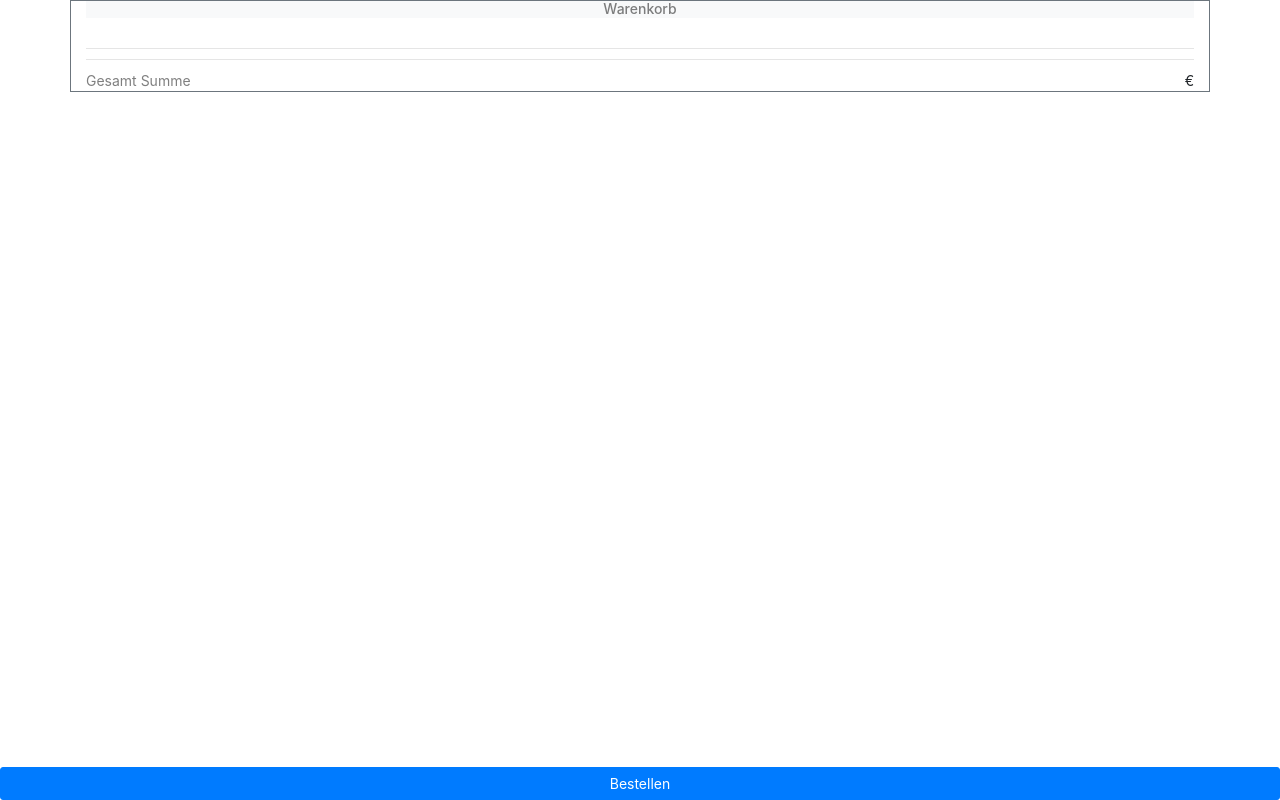
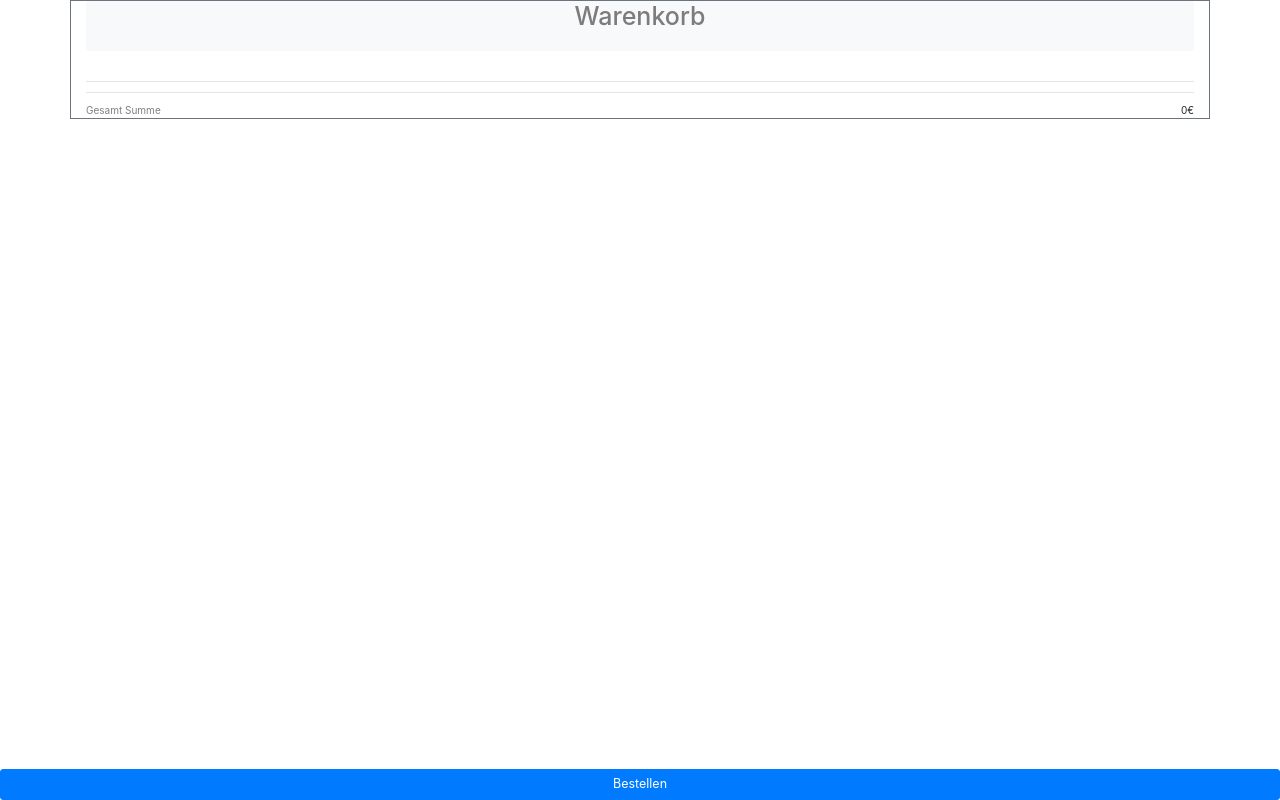
Before and after one commit to tsingh38/websitefrontend, an Angular app: page /cart in a window 1280 px wide. Built offline with nearby package versions, Linux system fonts and the light colour scheme.

Commit message:
shop going good

```diff
--- a/src/app/services/cart.service.ts
+++ b/src/app/services/cart.service.ts
@@ -9,23 +9,24 @@ export class CartService {
 
     order: orderItem[] = [];
     totalOrderPriceEmitter=new Subject<number>();
-    totalOrderPrice=0;
+     totalOrderPrice:number=0;
 
     constructor() {
     }
 
 
     triggerCalculationsInCart(allOrderItems: orderItem[]) {
-         this.totalOrderPrice=0;
+      this.totalOrderPrice=0;
         for (let currentOrderItem of allOrderItems) {
                // Special items are pizza and calzone. THey are dependent upon their size.
         var isItemPizza: boolean = (currentOrderItem.product.productCategory === 'Pizza' || currentOrderItem.product.productCategory === 'Vegatarische_Pizza');
         var isItemCalzone: boolean = (currentOrderItem.product.productCategory === 'Calzone');
             currentOrderItem.totalPrice = this.calculatePriceOfAProduct(currentOrderItem.product, currentOrderItem.selectedOption, currentOrderItem.listOfAdditions, currentOrderItem.quantity,isItemPizza,isItemCalzone );
             console.log(currentOrderItem.totalPrice);
-             this.totalOrderPrice=this.totalOrderPrice+ currentOrderItem.totalPrice;
+            this.totalOrderPrice=+Number(this.totalOrderPrice+ currentOrderItem.totalPrice).toFixed(2);
         }
         this.totalOrderPriceEmitter.next(this.totalOrderPrice);
+        console.log(this.totalOrderPrice);
     }
 
 
--- a/src/app/shop/cardproduct/cardproduct.component.ts
+++ b/src/app/shop/cardproduct/cardproduct.component.ts
@@ -146,7 +146,6 @@ if(this.quantity>1){
 
   resetAProduct(){
     for(let currentelRef of this.selectReference.toArray()){
-      console.log(currentelRef);
       this.render.setProperty(currentelRef.nativeElement,'checked',false);
     }
     this.quantity=1;
--- a/src/app/shop/cart/cart.component.html
+++ b/src/app/shop/cart/cart.component.html
@@ -6,7 +6,8 @@
                 <span>{{item.quantity}}x</span>
             </div>
             <div class="col-xs-6">
-                <small class="text-muted description"> {{item.product.description}}</small>
+                <small class="text-muted description"> {{item.product.description}}</small><br>
+                <small  *ngIf="item.selectedOption" class="text-muted description"> {{item.selectedOption.productOptionDescription}}</small>
             </div>
             <div class="col-xs-2">
                 <div class="btn-group" role="group" aria-label="quantity">
--- a/src/app/shop/cart/cart.component.scss
+++ b/src/app/shop/cart/cart.component.scss
@@ -1,5 +1,5 @@
-*{
-	font-size: 1.4rem;
+h1{
+	height:50px;
 }
 
 
--- a/src/app/shop/cart/cart.component.ts
+++ b/src/app/shop/cart/cart.component.ts
@@ -2,6 +2,7 @@ import { Component, OnInit, OnChanges, OnDestroy, ChangeDetectionStrategy } from
 import { CartService } from '../../services/cart.service';
 import { Router } from '@angular/router';
 import { orderItem } from 'src/app/models/orderItem.interface';
+import { productItem, productItemOption } from 'src/app/models/product.interface';
 
 
 
@@ -14,37 +15,45 @@ import { orderItem } from 'src/app/models/orderItem.interface';
 export class CartComponent implements OnInit, OnDestroy {
 
   orderedItems:orderItem[] = [];
-  totalSum:number;
+  totalSum:number=0;
   constructor(private cartService: CartService, private router: Router) {
     this.orderedItems=this.cartService.order;
    }
 
   ngOnInit() {
+    this.totalSum=this.cartService.totalOrderPrice;
+    this.cartService.totalOrderPriceEmitter.subscribe((params)=>{
+      this.totalSum=params;
+    });
+    console.log(this.totalSum);
 
-    console.log(this.totalSum);
-    this.cartService.totalOrderPriceEmitter.subscribe((params)=>{
-    this.totalSum=params;
-    });
-/*
-    this.cartService.pizzaOrderEmitter.subscribe(params => {
-      var recievedItem: ItemOfOrder;
-      if (params) {
-        recievedItem = new ItemOfOrder(params.id, params.product, params.name, params.selectedOption, params.listOfAdditions, params.quantity, params.totalPrice);
-        this.addItemToOrder(recievedItem);
-      } else {
-        this.orderedItems = [];
-      }
-      this.triggerPriceCalculation();
-    });
 
-    this.cartService.priceCalculationEmitter.subscribe((params => {
-      this.triggerPriceCalculation();
-    }));*/
   }
 
+ /* getItemAdditionsDescription(item:orderItem){
+    var description="";
+    var counter:number=0;
+    var isLastItem:boolean=false;
+    if(item.listOfAdditions && item.listOfAdditions.length > 0){
+      description="(";
+      isLastItem=counter==item.listOfAdditions.length;
+      for(let currentAddition of item.listOfAdditions){
+        if(counter > 0 && !isLastItem){
+          description+=",";
+        }
+        description+=currentAddition.additionDescription;
+        counter++;
+      }
+      description+=")";
+    }
+    return description;
+  }*/
+
+
   ngOnDestroy() {
-    //this.cartService.pizzaOrderEmitter.unsubscribe();
+
   }
+
 
   decreaseTheQuantity(item: orderItem){
     if(item.quantity > 1){
@@ -62,116 +71,6 @@ this.cartService.triggerCalculationsInCart(this.orderedItems);
     this.orderedItems.slice(index);
     this.cartService.triggerCalculationsInCart(this.orderedItems);
   }
-  /*
-  triggerPriceCalculation() {
-    this.cartService.triggerCalculationsInCart(this.orderedItems);
-    this.totalSum = 0;
-    for (let currentItemInOrder of this.orderedItems) {
-      this.totalSum = Number(this.totalSum) + Number(currentItemInOrder.totalPrice);
-    }
-    this.orderCannotBeDelivered = this.totalSum < 15 ? true : false;
-    if (this.orderCannotBeDelivered) {
-      this.OrderSum = this.totalSum;
-    } else {
-      this.OrderSum = this.totalSum + this.deliveryCharges;
-    }
-  }
-  checkAdditionsInBothOrdersEqual(existingOrder: ItemOfOrder, newOrder: ItemOfOrder) {
-
-    if ((existingOrder.listOfAdditions.length < 1 && newOrder.listOfAdditions.length < 1)) {
-      return true;
-    }
-
-    if (existingOrder.listOfAdditions.length !== newOrder.listOfAdditions.length) {
-      return false;
-
-    }
-    var matchFound: boolean = false;
-
-    if (existingOrder.listOfAdditions.length === newOrder.listOfAdditions.length) {
-      for (let currentAdditionInExistingOrder of existingOrder.listOfAdditions) {
-
-        for (let currentAdditionInNewOrder of newOrder.listOfAdditions) {
-          if (currentAdditionInExistingOrder.additionsId == currentAdditionInNewOrder.additionsId) {
-            matchFound = true;
-          } else {
-            matchFound = false;
-          }
-        }
-        if (!matchFound) {
-          return
-
-  submitOrder() {
-    this.cartService.order = this.orderedItems;
-    this.router.navigate(['/customer']);
-
-  }
-
-  addItemToOrder(order: ItemOfOrder) {
-
-    if (this.orderedIems.length < 1) {
-      this.orderedItems.push(order);
-    }
-    else {
-      for (let currentExistingOrder of this.orderedItems) {
-        if (currentExistingOrder.id !== order.id) {
-          this.orderedItems.push(order);
-          break;
-        }
-        else if (currentExistingOrder.id === order.id) {
-          if (currentExistingOrder.selectedOption === order.selectedOption && this.checkAdditionsInBothOrdersEqual(currentExistingOrder, order)) {
-            currentExistingOrder.quantity = Number(currentExistingOrder.quantity) + Number(order.quantity);
-            currentExistingOrder.totalPrice = Number(currentExistingOrder.totalPrice) + Number(order.totalPrice);
-            break;
-          }
-          else {
-            this.orderedItems.push(order);
-            break;
-          }
-        }
-      }
-    }
-  }
 
 
-  getOderAdditionsText(indexx: string): String {
-    var existAdditionsInItem: boolean = this.orderedItems[indexx].listOfAdditions > 0;
-if( this.orderedItems[indexx].listOfAdditions===null){
-  return "";
 }
-    var orderItemText: string = existAdditionsInItem ? "mit(" : "";
-    for (let pizzaAddition of this.orderedItems[indexx].listOfAdditions) {
-      orderItemText += " " + pizzaAddition.additionsName;
-    }
-    orderItemText += existAdditionsInItem ? ")" : "";
-
-    return orderItemText;
-  }
-
-
-  getProductDescription(item:Product){
-
-  }
-
-  increaseQuantity(orderItem: ItemOfOrder) {
-    orderItem.quantity = +orderItem.quantity + 1;
-    orderItem.totalPrice = Number((+orderItem.totalPrice * 2).toFixed(2));
-    this.cartService.priceCalculationEmitter.next(orderItem);
-  }
-  decreaseQuantity(orderItem: ItemOfOrder) {
-    if (orderItem.quantity > 1) {
-      orderItem.quantity = +orderItem.quantity - 1;
-      orderItem.totalPrice = Number((+orderItem.totalPrice / 2).toFixed(2));
-    }
-    this.cartService.priceCalculationEmitter.next(orderItem);
-  }
-  deleteTheItemFromOrder(orderItem: ItemOfOrder) {
-    this.orderedItems.splice(this.orderedItems.indexOf(orderItem), 1);
-    this.cartService.priceCalculationEmitter.next(orderItem);
-
-
-  }
-
-*/
-
-}
--- a/src/app/shop/shop.component.html
+++ b/src/app/shop/shop.component.html
@@ -44,4 +44,4 @@
 </div>
 
 
-<button  type="button" class="btn btn-primary fixed-bottom pull-center text-white w-100" (click)="submitOrder()">{{totalPriceInShoppingCart}}€</button>
+<button *ngIf="totalPriceInShoppingCart > 0"  type="button" class="btn btn-primary fixed-bottom pull-center text-white w-100" (click)="submitOrder()">{{totalPriceInShoppingCart}}€</button>
--- a/src/app/shop/shop.component.ts
+++ b/src/app/shop/shop.component.ts
@@ -28,6 +28,7 @@ export class ShopComponent implements OnInit {
   }
 
   ngOnInit() {
+    this.totalPriceInShoppingCart=this.cartService.totalOrderPrice;
   if( !this.productsForSelectedCategory  || this.productsForSelectedCategory.length < 1){
     this.productsForSelectedCategory=this.allProductItems;
   }
```
